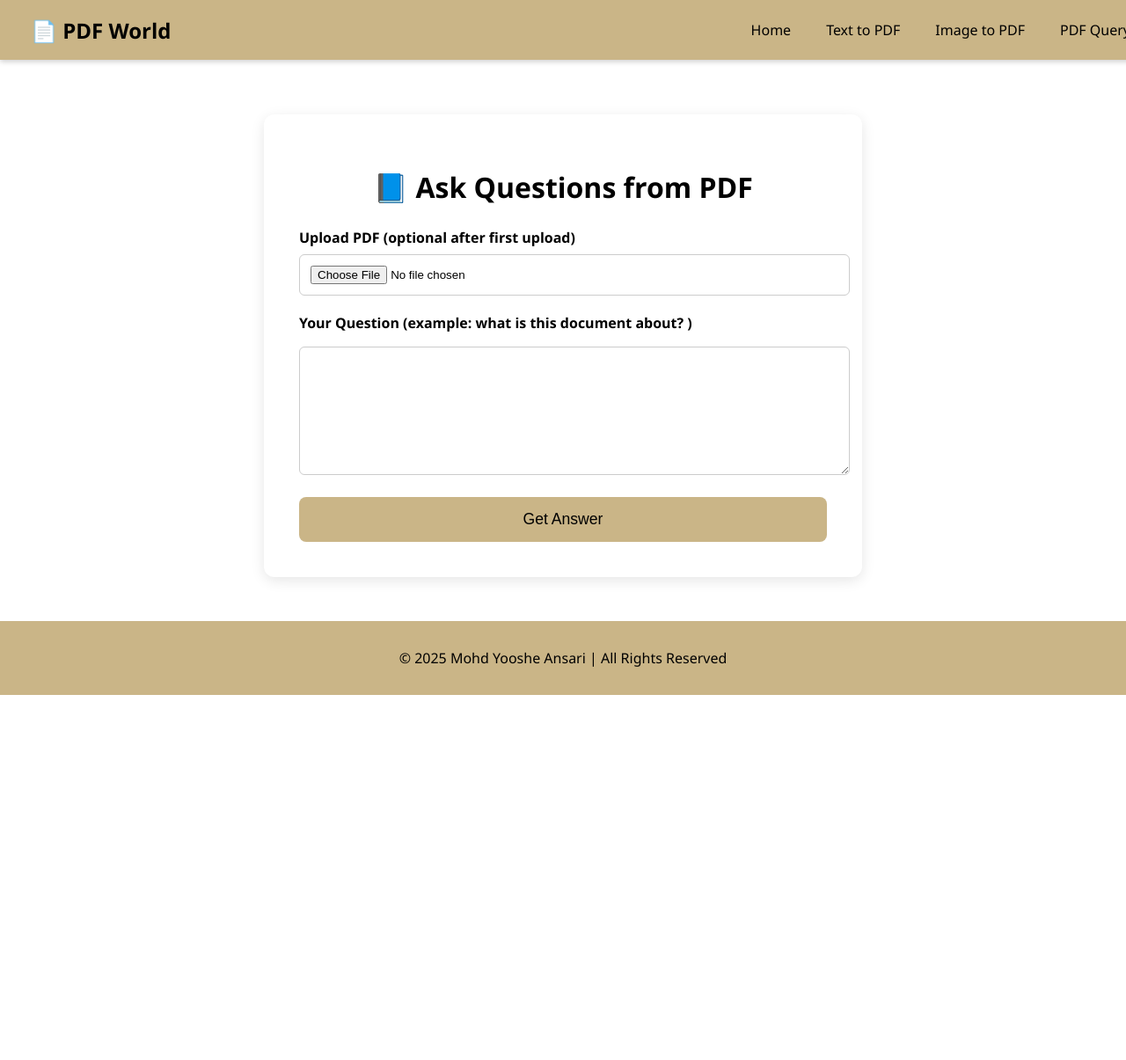
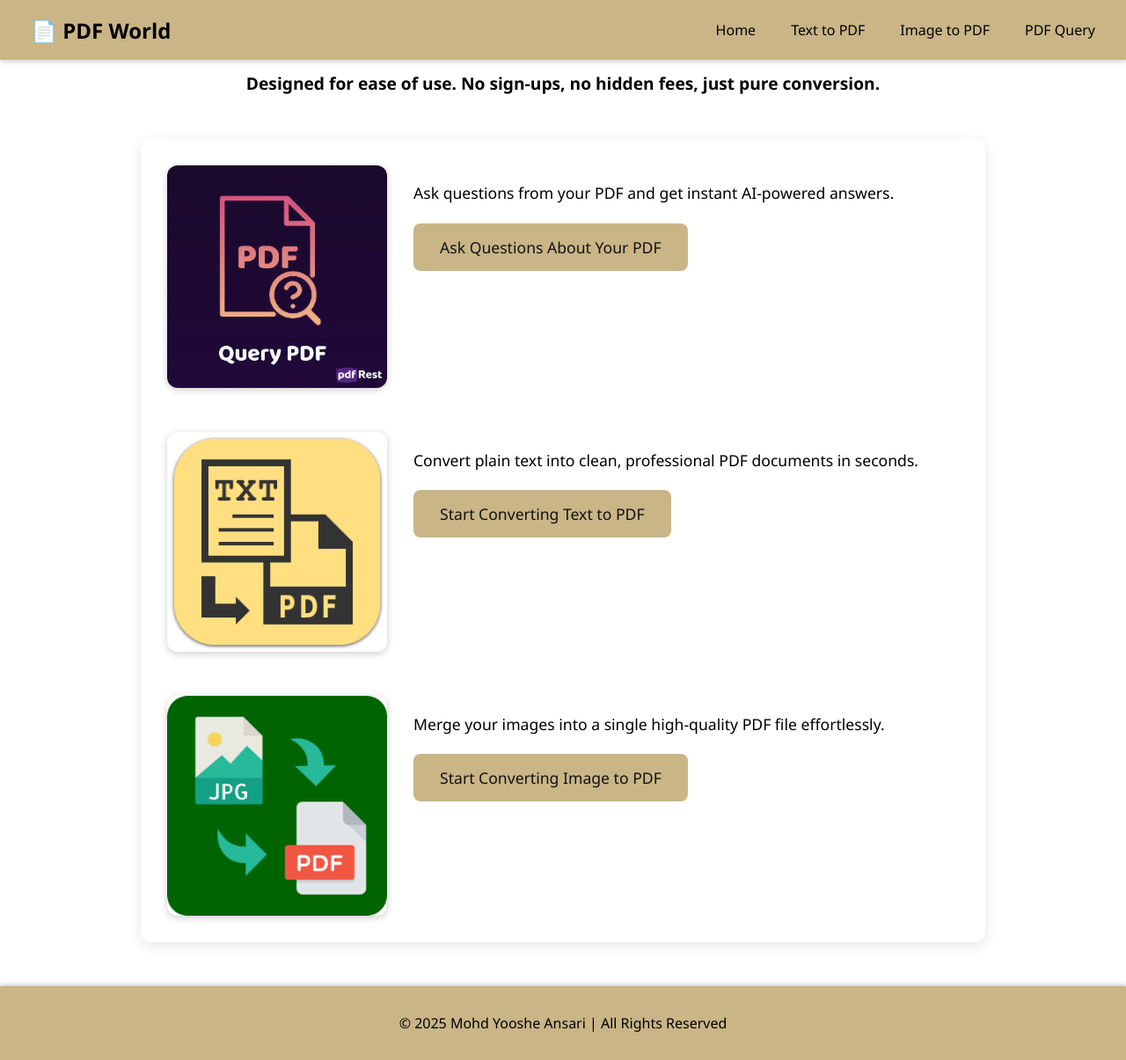
Before and after one commit to mohdyooshe/pdfworld, a Flask app: page /pdf-qa in a window 1280 px wide. Shown: the whole page at 88% size. Before the commit the page ends 790 px from the top, so only its background shows below. Run offline with Flask 3, Linux system fonts and the light colour scheme.

Commit message:
Revamp PDF QA page layout and styles
Updated the PDF QA page with a new layout and styling, including a navbar and card components for different functionalities.

```diff
--- a/templates/pdf_qa.html
+++ b/templates/pdf_qa.html
@@ -1,19 +1,27 @@
 <!DOCTYPE html>
 <html lang="en">
 <head>
-  <meta charset="UTF-8" />
-  <meta name="viewport" content="width=device-width, initial-scale=1.0" />
-  <title>Ask PDF – PDF World</title>
+    <meta charset="UTF-8">
+    <meta name="viewport" content="width=device-width, initial-scale=1.0">
+    <title>Welcome to PDF World</title>
 
     <style>
+        /* Global Styles */
         body {
             font-family: 'Segoe UI', Tahoma, Geneva, Verdana, sans-serif;
             background-color: #ffffff;
+            color: #000000;
             margin: 0;
-      padding-top: 90px;
-      color: #000000;
+            padding: 0;
+            text-align: center;
         }
 
+        h1 {
+            color: #000000;
+            margin-bottom: 20px;
+        }
+
+        /* Navbar Styling */
         .navbar {
             background-color: #cab587;
             padding: 15px 20px;
@@ -21,10 +29,6 @@
             justify-content: space-between;
             align-items: center;
             box-shadow: 0 2px 6px rgba(0, 0, 0, 0.2);
-      position: fixed;
-      top: 0;
-      width: 100%;
-      z-index: 1000;
         }
 
         .navbar a {
@@ -32,6 +36,7 @@
             text-decoration: none;
             padding: 8px 15px;
             border-radius: 4px;
+            transition: background-color 0.3s, color 0.3s;
             font-weight: 500;
         }
 
@@ -50,95 +55,99 @@
             gap: 10px;
         }
 
+        /* Container & Cards */
         .container {
-      background-color: #ffffff;
-      padding: 40px;
+            max-width: 900px;
+            margin: 50px auto;
+            padding: 30px;
             border-radius: 12px;
             box-shadow: 0 4px 15px rgba(0, 0, 0, 0.1);
-      max-width: 600px;
-      margin: 40px auto;
+            display: flex;
+            flex-direction: column;
+            gap: 50px;
+        }
+
+        .card {
+            display: flex;
+            align-items: flex-start;
+            gap: 30px;
+            flex-wrap: wrap;
+        }
+
+        .card img {
+            max-width: 250px;
+            border-radius: 12px;
+            transition: transform 0.3s, box-shadow 0.3s;
+            box-shadow: 0 2px 8px rgba(0, 0, 0, 0.2);
+        }
+
+        .card img:hover {
+            transform: scale(1.05);
+            box-shadow: 0 8px 20px rgba(0, 0, 0, 0.4);
+        }
+
+        .card-content {
+            flex: 1;
             text-align: left;
         }
 
-    h1 {
-      text-align: center;
-      margin-bottom: 25px;
+        .card-content p {
+            font-size: 1.1em;
+            line-height: 1.6;
+            color: #000000;
+            margin-bottom: 20px;
         }
 
-    label {
-      font-weight: bold;
-      margin-bottom: 8px;
-      display: block;
+        /* CTA Button */
+        .cta-button {
+            display: inline-block;
+            background-color: #cab587;
+            color: #121212;
+            padding: 15px 30px;
+            text-decoration: none;
+            border-radius: 8px;
+            font-size: 1.1em;
+            transition: background-color 0.3s, color 0.3s;
         }
 
-    input[type="file"], textarea {
-      width: 100%;
-      padding: 12px;
-      margin-bottom: 20px;
-      border: 1px solid #ccc;
-      border-radius: 6px;
-    }
-
-    textarea {
-      min-height: 120px;
-    }
-
-    button {
-      background-color: #cab587;
-      padding: 15px;
-      border: none;
-      border-radius: 8px;
-      width: 100%;
-      font-size: 1.1em;
-      cursor: pointer;
-    }
-
-    button:hover {
+        .cta-button:hover {
             background-color: #000000;
             color: #ffe600;
         }
 
-    .pdf-info {
-      background: #f1f1f1;
-      border-left: 5px solid #cab587;
-      padding: 10px 15px;
-      margin-bottom: 20px;
-      font-size: 0.95em;
-    }
-
-    .answer-box {
-      margin-top: 30px;
-      padding: 20px;
-      background-color: #f9f9f9;
-      border-left: 5px solid #cab587;
-      border-radius: 6px;
-    }
-
-    .error-box {
-      margin-top: 20px;
-      padding: 15px;
-      background-color: #ffe6e6;
-      border-left: 5px solid red;
-      color: #900;
-      border-radius: 6px;
-    }
-
+        /* Footer */
         footer {
             background: #cab587;
             color: #000000;
             padding: 15px;
+            margin-top: 30px;
+            box-shadow: 0 -2px 5px rgba(0, 0, 0, 0.2);
+        }
+
+        /* Responsive */
+        @media screen and (max-width: 768px) {
+            .card {
+                flex-direction: column;
+                align-items: center;
                 text-align: center;
-      margin-top: 50px;
+            }
+            .card-content {
+                text-align: center;
+            }
+            .nav-links {
+                flex-direction: column;
+            }
         }
     </style>
 </head>
-
 <body>
 
+<!-- Navbar -->
 <nav class="navbar">
     <div class="navbar-brand">
         <a href="{{ url_for('home') }}">📄 PDF World</a>
     </div>
+
     <div class="nav-links">
         <a href="{{ url_for('home') }}">Home</a>
         <a href="{{ url_for('text_to_pdf_form') }}">Text to PDF</a>
@@ -147,38 +156,53 @@
     </div>
 </nav>
 
+<h1 style="font-size: 1.2em;">
+    Designed for ease of use. No sign-ups, no hidden fees, just pure conversion.
+</h1>
+
+<!-- Main Content -->
 <div class="container">
-  <h1>📘 Ask Questions from PDF</h1>
 
-  {% if uploaded_pdf %}
-  <div class="pdf-info">
-    📄 <strong>Uploaded PDF:</strong> {{ uploaded_pdf }}
+     <!-- PDF Query -->
+    <div class="card">
+        <img src="{{ url_for('static', filename='pdfquery.jpg') }}" alt="PDF Query">
+        <div class="card-content">
+            <p>
+                Ask questions from your PDF and get instant AI-powered answers.
+            </p>
+            <a href="{{ url_for('pdf_qa') }}" class="cta-button">
+                Ask Questions About Your PDF
+            </a>
         </div>
-  {% endif %}
+    </div>
+    <!-- Text to PDF -->
+    <div class="card">
+        <img src="{{ url_for('static', filename='texttopdf.png') }}" alt="Text to PDF">
+        <div class="card-content">
+            <p>
+                Convert plain text into clean, professional PDF documents in seconds.
+            </p>
+            <a href="{{ url_for('text_to_pdf_form') }}" class="cta-button">
+                Start Converting Text to PDF
+            </a>
+        </div>
+    </div>
 
-  <form action="{{ url_for('ask_pdf') }}" method="post" enctype="multipart/form-data">
-    <label>Upload PDF (optional after first upload)</label>
-    <input type="file" name="pdf_file" accept="application/pdf">
+    <!-- Image to PDF -->
+    <div class="card">
+        <img src="{{ url_for('static', filename='imagetopdf.jpeg') }}" alt="Image to PDF">
+        <div class="card-content">
+            <p>
+                Merge your images into a single high-quality PDF file effortlessly.
+            </p>
+            <a href="{{ url_for('image_to_pdf_form') }}" class="cta-button">
+                Start Converting Image to PDF
+            </a>
+        </div>
+    </div>
 
-    <label>Your Question (example: what is this document about? )</label>
-    <p></p>
-    <textarea name="question" required>{{ question or "" }}</textarea>
 
-    <button type="submit">Get Answer</button>
-  </form>
 
-  {% if answer %}
-  <div class="answer-box">
-    <h3>Answer</h3>
-    <p>{{ answer }}</p>
-  </div>
-  {% endif %}
-
-  {% if error %}
-  <div class="error-box">
-    <strong>Error:</strong> {{ error }}
-  </div>
-  {% endif %}
 </div>
 
 <footer>
```
Lines whose indentation alone changed are shown as unchanged.
